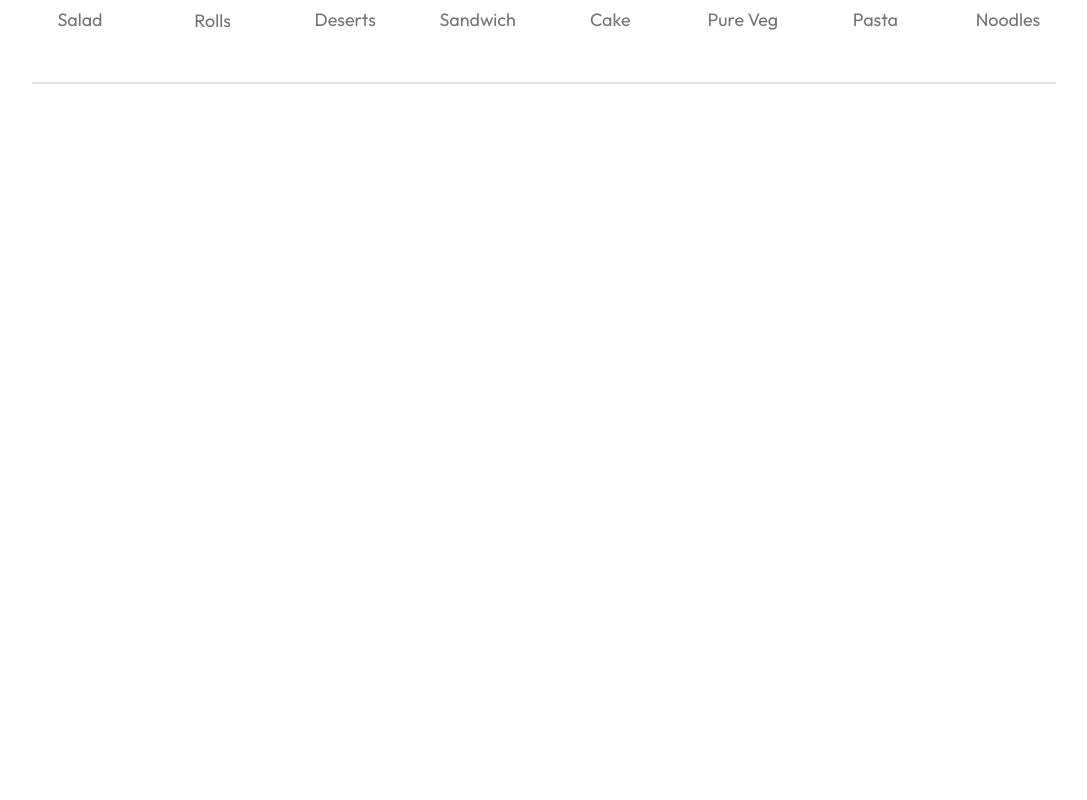
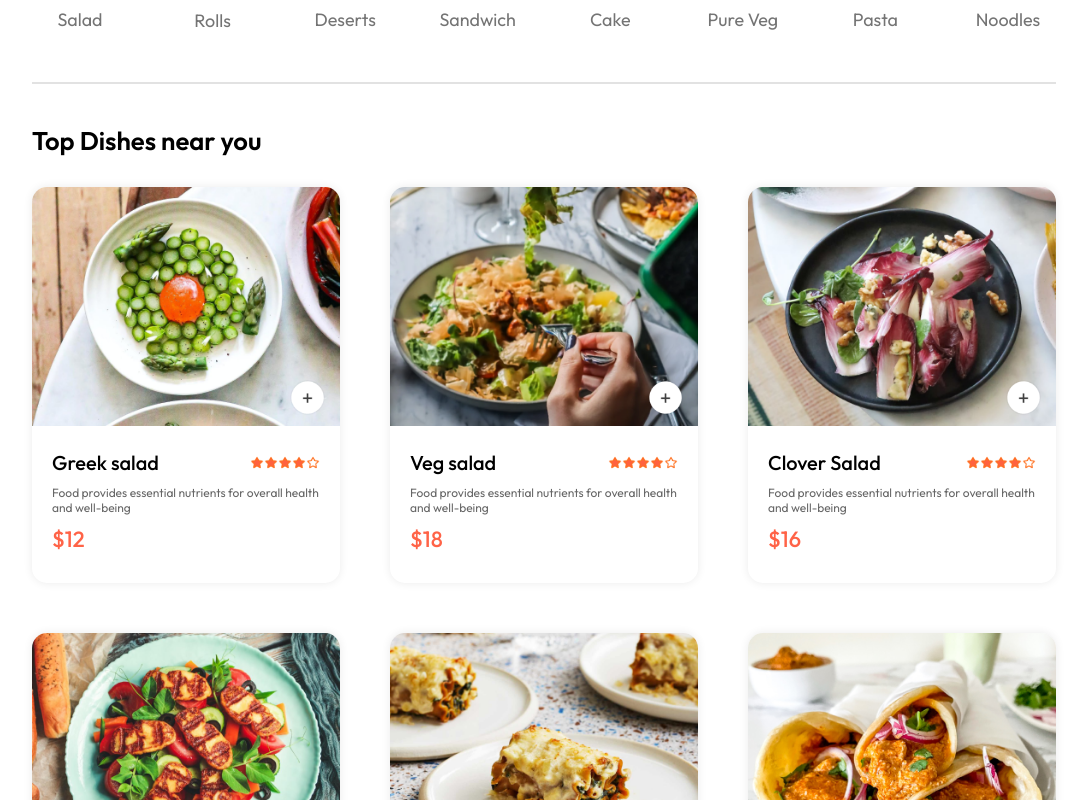
Before and after one commit to mayank26202/food-delivery-mern, a React (Vite) app in the folder frontend/: page / in a window 1280 px wide. Shown: the part 800-1600 px from the top of the page, without its empty margins (96-1183 px from the left). Before the commit the page ends 894 px from the top, so only its background shows below. Built offline with nearby package versions, Linux system fonts and the light colour scheme.

Commit message:
food display created

```diff
--- /dev/null
+++ b/frontend/src/components/FoodDisplay/FoodDisplay.css
@@ -0,0 +1,15 @@
+.food-display{
+    margin-top: 30px;
+}
+.food-display h2{
+    font-size: max(2vw,24px);
+    font-weight: 600;
+}
+
+.food-display-list{
+    display: grid;
+    grid-template-columns: repeat(auto-fill,minmax(240px,1fr));
+    margin-top: 30px;
+    gap: 50px;
+    row-gap: 50px;
+}
--- /dev/null
+++ b/frontend/src/components/FoodDisplay/FoodDisplay.jsx
@@ -0,0 +1,28 @@
+import React, { useContext } from 'react'
+import './FoodDisplay.css'
+import { StoreContext } from '../../context/StoreContext'
+import FoodItem from '../FoodItem/FoodItem'
+
+
+
+const FoodDisplay = ({category}) => {
+    const {food_list} = useContext(StoreContext)
+
+  return (
+    <div>
+      <div className="food-display" id='food-display'>
+        <h2>Top Dishes near you</h2>
+        <div className="food-display-list">
+            {food_list.map((item,index)=>{
+                if(category==="All" || category===item.category){
+
+                    return  <FoodItem key={index} id={item._id} name={item.name} description={item.description} price={item.price} image={item.image}></FoodItem>
+                }
+            })}
+        </div>
+      </div>
+    </div>
+  )
+}
+
+export default FoodDisplay;
--- /dev/null
+++ b/frontend/src/components/FoodItem/FoodItem.css
@@ -0,0 +1,73 @@
+.food-item{
+    width: 100%;
+    margin: auto;
+    border-radius: 15px;
+    box-shadow: 0px 0px 10px #00000015;
+    transition: 0.3s;
+    animation: fadeIn 1s;
+}
+
+.food-item-img-container img{
+    width: 100%;
+    border-radius: 15px 15px 0px 0px;
+}
+
+.food-item-info{
+    padding: 20px;
+}
+
+.food-item-name-rating{
+    display: flex;
+    justify-content: space-between;
+    align-items: center;
+    margin-bottom: 10px;
+}
+
+.food-item-name-rating p{
+    font-size: 20px;
+    font-weight: 500;
+}
+
+.food-item-name-rating img{
+    width: 70px;
+}
+
+.food-item-desc{
+    color: #676767;
+    font-size: 12px;
+}
+.food-item-price{
+    color: tomato;
+    font-size: 22px;
+    font-weight: 500;
+    margin: 10px 0px;
+}
+
+.food-item-img-container{
+    position: relative;
+}
+
+.food-item-img-container .add{
+    width: 35px;
+    position: absolute;
+    bottom: 15px;
+    right: 15px;
+    cursor: pointer;
+    border-radius: 50%;
+}
+
+.food-item-counter{
+    position: absolute;
+    bottom: 15px;
+    right: 15px;
+    display: flex;
+    align-items: center;
+    gap: 10px;
+    padding: 9px;
+    border-radius: 50px;
+    background-color: white;
+}
+
+.food-item-counter img{
+    width: 30px;
+}
--- /dev/null
+++ b/frontend/src/components/FoodItem/FoodItem.jsx
@@ -0,0 +1,36 @@
+import React, { useState } from 'react'
+import './FoodItem.css'
+import { assets } from '../../assets/assets'
+import { useContext } from 'react'
+import { StoreContext } from '../../context/StoreContext'
+
+const FoodItem = ({id,name,price,description,image}) => {
+
+
+    const {cartItems,addToCart,removeFromCart} = useContext(StoreContext);
+  return (
+    <div className='food-item'>
+      <div className="food-item-img-container">
+        <img className="food-item-image" src={image} alt="" />
+        {!cartItems[id]
+            ?<img onClick={()=>addToCart(id)} src={assets.add_icon_white} alt="" className="add" />
+            : <div className="food-item-counter">
+                <img onClick={()=>removeFromCart(id)} src={assets.remove_icon_red} alt="" />
+                <p>{cartItems[id]}</p>
+                <img onClick={()=>addToCart(id)} src={assets.add_icon_green} alt="" />
+            </div>
+        }
+      </div>
+      <div className="food-item-info">
+        <div className="food-item-name-rating">
+            <p>{name}</p>
+            <img src={assets.rating_starts} alt="" />
+        </div>
+        <p className="food-item-desc">{description}</p>
+        <p className="food-item-price">${price}</p>
+      </div>
+    </div>
+  )
+}
+
+export default FoodItem
--- /dev/null
+++ b/frontend/src/context/StoreContext.jsx
@@ -0,0 +1,42 @@
+import { createContext, useEffect, useState } from "react";
+import { food_list } from "../assets/assets";
+
+export const StoreContext = createContext(null)
+
+const StoreContextProvider = (props) => {
+
+    const [cartItems,setCartItems] = useState({});
+
+    const addToCart = (itemId) =>{
+        if(!cartItems[itemId]){
+            setCartItems((prev)=>({...prev,[itemId]:1}))
+        }
+        else {
+            setCartItems((prev)=>({...prev,[itemId]:prev[itemId]+1}))
+        }
+    }
+
+    const removeFromCart = (itemId) =>{
+
+            setCartItems((prev)=>({...prev,[itemId]:prev[itemId]-1}))
+    }
+
+    useEffect(()=>{
+      console.log(cartItems);
+    },[cartItems])
+
+    const contextValue = {
+        food_list,
+        cartItems,
+        setCartItems,
+        addToCart,
+        removeFromCart
+    }
+    return (
+        <StoreContext.Provider value={contextValue}>
+            {props.children}
+        </StoreContext.Provider>
+    )
+}
+
+export default StoreContextProvider;
--- a/frontend/src/main.jsx
+++ b/frontend/src/main.jsx
@@ -3,11 +3,13 @@
 import App from './App.jsx'
 import './index.css'
 import { BrowserRouter } from 'react-router-dom'
+import FoodDisplay from './components/FoodDisplay/FoodDisplay.jsx'
+import StoreContextProvider from './context/StoreContext.jsx'
 
 createRoot(document.getElementById('root')).render(
   <BrowserRouter>
-   <App />
+  <StoreContextProvider>
+    <App />
+  </StoreContextProvider>
   </BrowserRouter>
-
-
 )
--- a/frontend/src/pages/Home/Home.jsx
+++ b/frontend/src/pages/Home/Home.jsx
@@ -2,6 +2,7 @@
 import './Home.css'
 import Header from '../../components/Header/Header'
 import ExploreMenu from '../../components/ExploreMenu/ExploreMenu'
+import FoodDisplay from '../../components/FoodDisplay/FoodDisplay'
 
 const Home = () => {
 
@@ -11,6 +12,7 @@
     <div>
       <Header/>
       <ExploreMenu category={category} setCategory={setCategory}/>
+      <FoodDisplay category={category}/>
     </div>
   )
 }
```
